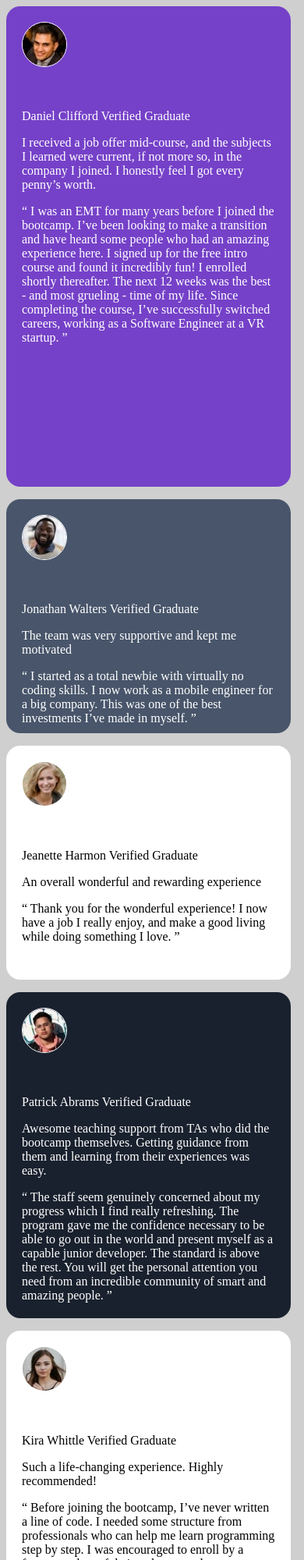
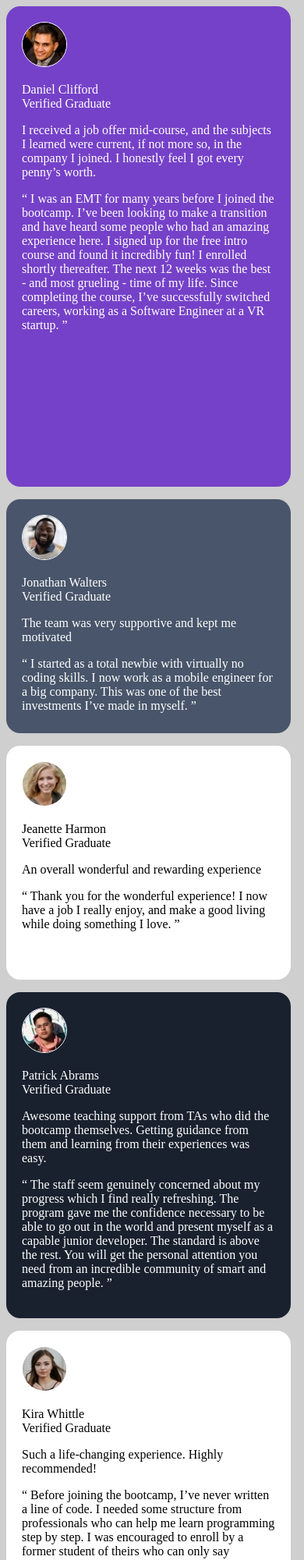
Before and after one commit to tommythetechie/Testimonials-Grid, a plain HTML site: page index.html in a window 390 px wide. Shown: the top 2000 px of the page at 78% size. Drawn offline with Linux system fonts and the light colour scheme.

Commit message:
cleaning up
cleaning up the html

```diff
--- a/index.html
+++ b/index.html
@@ -15,70 +15,70 @@
     <main>
       <section class=" daniel card">
         <img src="images/image-daniel.jpg" alt="profile photo">
-        <p><br><span></span></p>Daniel Clifford
-        Verified Graduate
+        <p>Daniel Clifford<br><span>Verified Graduate</span></p>
 
-        <p class="bold"></p>I received a job offer mid-course, and the subjects I learned were current, if not more so,
-        in the company I joined. I honestly feel I got every penny’s worth.
 
-        <p class="quote"></p>“ I was an EMT for many years before I joined the bootcamp. I’ve been looking to make a
+        <p class="bold">I received a job offer mid-course, and the subjects I learned were current, if not more so,
+          in the company I joined. I honestly feel I got every penny’s worth.</p>
+
+        <p class="quote">“ I was an EMT for many years before I joined the bootcamp. I’ve been looking to make a
           transition and have heard some people who had an amazing experience here. I signed up
           for the free intro course and found it incredibly fun! I enrolled shortly thereafter.
           The next 12 weeks was the best - and most grueling - time of my life. Since completing
-        the course, I’ve successfully switched careers, working as a Software Engineer at a VR startup. ”
+          the course, I’ve successfully switched careers, working as a Software Engineer at a VR startup. ”</p>
       </section><!-- card -->
 
       <section class="jonathan card">
         <img src="images/image-jonathan.jpg" alt="profile photo">
-        <p><br><span></span></p>Jonathan Walters
-  Verified Graduate
+        <p>Jonathan Walters<br><span>Verified Graduate</span></p>
 
-  <p class="bold"></p>The team was very supportive and kept me motivated
 
-  <p class="quote"></p>“ I started as a total newbie with virtually no coding skills. I now work as a mobile engineer
-  for a big company. This was one of the best investments I’ve made in myself. ”
+  <p class="bold">The team was very supportive and kept me motivated</p>
+
+  <p class="quote">“ I started as a total newbie with virtually no coding skills. I now work as a mobile engineer
+    for a big company. This was one of the best investments I’ve made in myself. ”</p>
 </section><!-- card -->
 
 <section class="jeanette card">
   <img src="images/image-jeanette.jpg" alt="profile photo">
-  <p><br><span></span></p>Jeanette Harmon
-  Verified Graduate
+  <p>Jeanette Harmon<br><span>Verified Graduate</span></p>
 
-  <p class="bold"></p>An overall wonderful and rewarding experience
 
-  <p class="quote"></p>“ Thank you for the wonderful experience! I now have a job I really enjoy, and make a good living
-  while doing something I love. ”
+  <p class="bold">An overall wonderful and rewarding experience</p>
+
+  <p class="quote">“ Thank you for the wonderful experience! I now have a job I really enjoy, and make a good living
+    while doing something I love. ”</p>
 </section><!-- card -->
 
 <section class="patrick card">
   <img src="images/image-patrick.jpg" alt="profile photo">
-  <p><br><span></span></p>Patrick Abrams
-  Verified Graduate
+  <p>Patrick Abrams<br><span>Verified Graduate</span></p>
 
-  <p class="bold"></p>Awesome teaching support from TAs who did the bootcamp themselves. Getting guidance from them and
-  learning from their experiences was easy.
 
-  <p class="quote"></p>“ The staff seem genuinely concerned about my progress which I find really refreshing. The program
+  <p class="bold">Awesome teaching support from TAs who did the bootcamp themselves. Getting guidance from them and
+    learning from their experiences was easy.</p>
+
+  <p class="quote">“ The staff seem genuinely concerned about my progress which I find really refreshing. The program
     gave me the confidence necessary to be able to go out in the world and present myself as a capable
     junior developer. The standard is above the rest. You will get the personal attention you need from
-  an incredible community of smart and amazing people. ”
+    an incredible community of smart and amazing people. ”</p>
 </section><!-- card -->
 
 <section class="kira card">
   <img src="images/image-kira.jpg" alt="profile photo">
-  <p><br><span></span></p>Kira Whittle
-  Verified Graduate
+  <p>Kira Whittle<br><span>Verified Graduate</span></p>
 
-  <p class="bold"></p>Such a life-changing experience. Highly recommended!
 
-  <p class="quote"></p>“ Before joining the bootcamp, I’ve never written a line of code. I needed some structure from
+  <p class="bold">Such a life-changing experience. Highly recommended!</p>
+
+  <p class="quote">“ Before joining the bootcamp, I’ve never written a line of code. I needed some structure from
     professionals who can help me learn programming step by step. I was encouraged to enroll by a former
     student of theirs who can only say wonderful things about the program. The entire curriculum and staff
     did not disappoint. They were very hands-on and I never had to wait long for assistance. The agile team
     project, in particular, was outstanding. It took my learning to the next level in a way that no tutorial
     could ever have. In fact, I’ve often referred to it during interviews as an example of my developent
     experience. It certainly helped me land a job as a full-stack developer after receiving multiple offers.
-  100% recommend! ”
+    100% recommend! ”</p>
 </section><!-- card -->
 </main>
   </div><!-- wrapper -->
```
Lines whose indentation alone changed are shown as unchanged.
